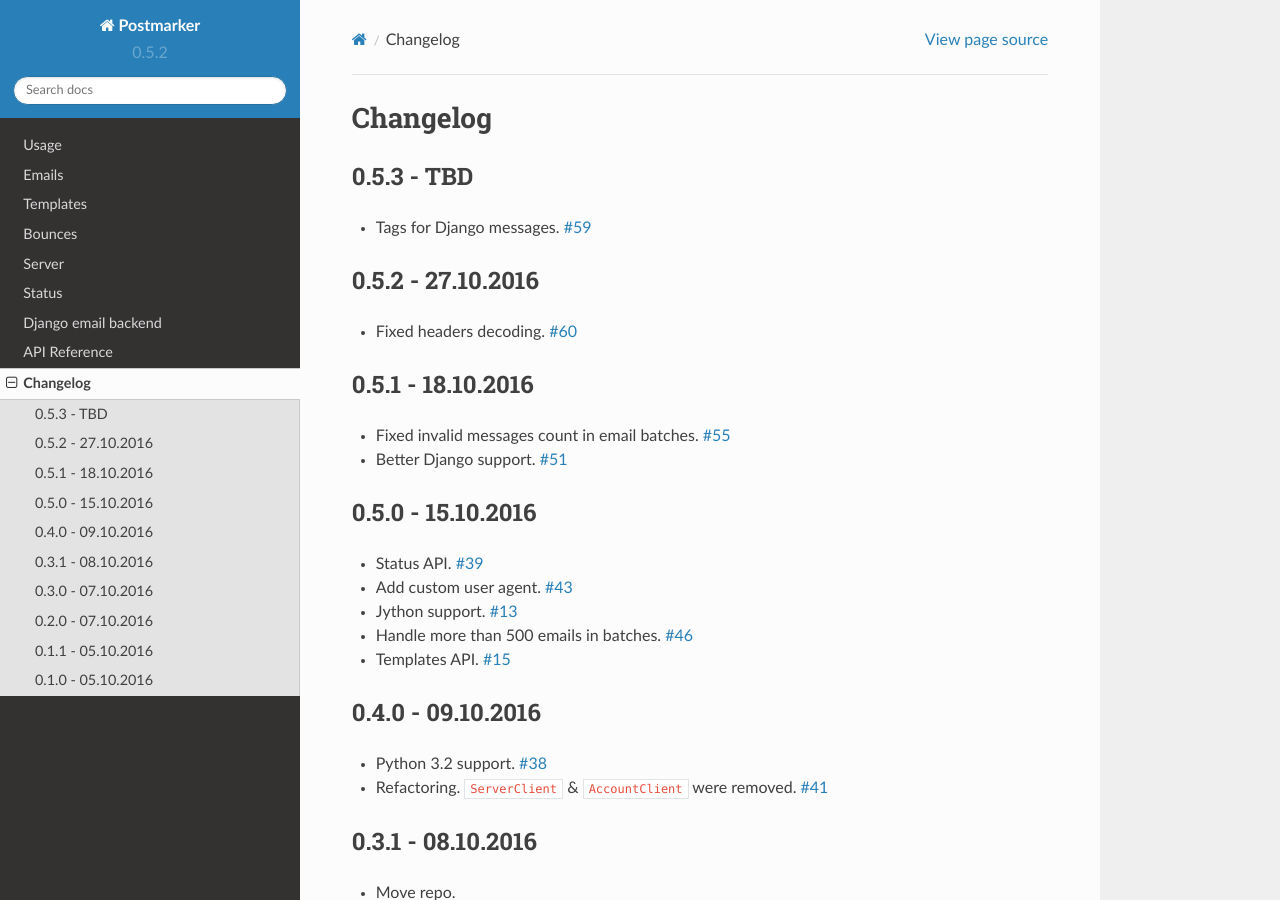
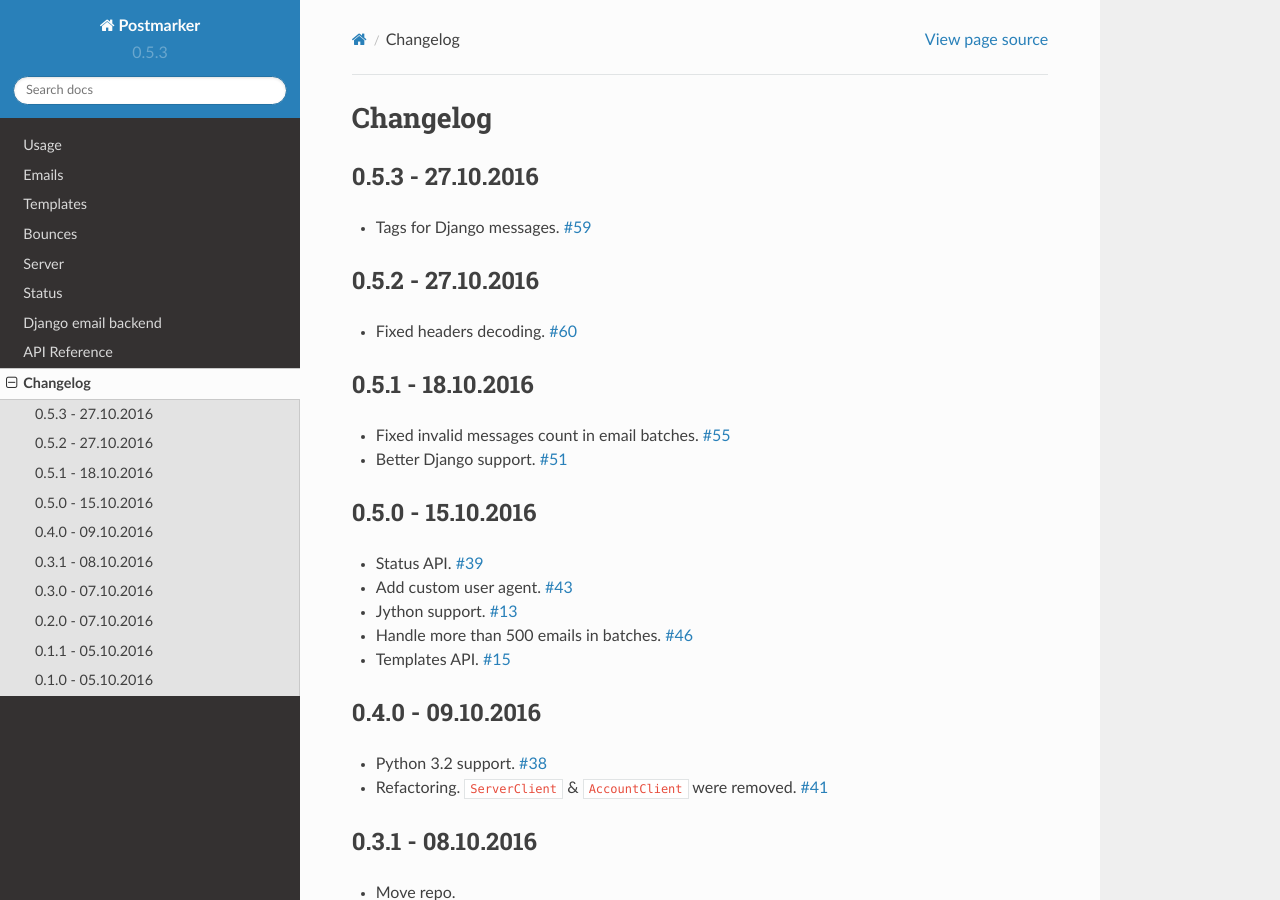
Before and after one commit to Stranger6667/postmarker, a Sphinx documentation site: the page built from docs/changelog.rst, in a window 1280 px wide and 900 px high. Built offline with Sphinx 7.4.7 and the Read the Docs theme 2.0.0, drawn with Linux system fonts in a browser that asks for light colours.

Commit message:
Release 0.5.3

```diff
--- a/docs/changelog.rst
+++ b/docs/changelog.rst
@@ -3,8 +3,8 @@
 Changelog
 =========
 
-0.5.3 - TBD
------------
+0.5.3 - 27.10.2016
+------------------
 
 - Tags for Django messages. `#59`_
 
--- a/postmarker/__init__.py
+++ b/postmarker/__init__.py
@@ -1,4 +1,4 @@
 # coding: utf-8
 
 
-__version__ = '0.5.2'
+__version__ = '0.5.3'
```
